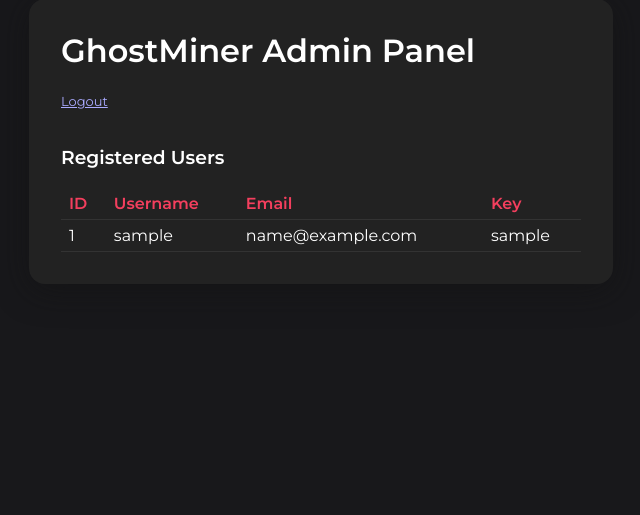
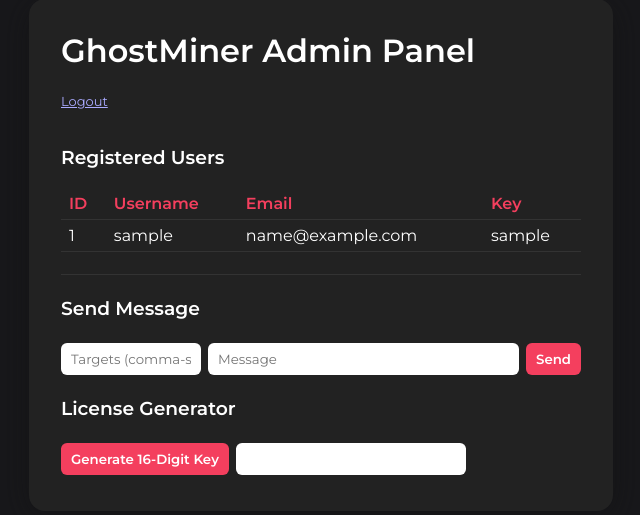
Before and after one commit to architech66/GhostMiner-API, a Flask app: page /admin/panel in a window 1280 px wide. Shown: the part 61-576 px from the top of the page, without its empty margins (319-959 px from the left). Run offline with Flask 3, Linux system fonts and the light colour scheme; the visitor is signed in with stand-in values (Sample User, id 1); data comes from the database, SQL or seed files in the repository.

Commit message:
Update admin_panel.html

```diff
--- a/templates/admin_panel.html
+++ b/templates/admin_panel.html
@@ -38,3 +38,44 @@
                 </tr>
                 {% endfor %}
             </tbody>
+        </table>
+
+        <hr style="border: none; border-top: 1px solid #333; margin: 22px 0;">
+
+        <h3>Send Message</h3>
+        <form id="msg-form" class="flex">
+            <input type="text" id="msg-users" placeholder="Targets (comma-separated or 'all')" style="width:120px;">
+            <input type="text" id="msg-content" placeholder="Message" style="flex:1;">
+            <button type="submit">Send</button>
+        </form>
+        <div id="msg-status"></div>
+
+        <h3>License Generator</h3>
+        <form id="license-form" class="flex">
+            <button type="submit">Generate 16-Digit Key</button>
+            <input type="text" id="gen-license" readonly style="width:210px;">
+        </form>
+    </div>
+    <script>
+        document.getElementById('license-form').onsubmit = async e => {
+            e.preventDefault();
+            const res = await fetch('/api/generate_license', {method:'POST'});
+            const data = await res.json();
+            document.getElementById('gen-license').value = data.license || '';
+        };
+        document.getElementById('msg-form').onsubmit = async e => {
+            e.preventDefault();
+            let targets = document.getElementById('msg-users').value.split(',').map(x=>x.trim());
+            if (targets.length === 0 || !targets[0]) targets = ['all'];
+            let msg = document.getElementById('msg-content').value;
+            const res = await fetch('/api/send_message', {
+                method: 'POST',
+                headers: {'Content-Type': 'application/json'},
+                body: JSON.stringify({targets: targets, message: msg})
+            });
+            let data = await res.json();
+            document.getElementById('msg-status').textContent = data.success ? 'Message sent!' : 'Failed';
+        };
+    </script>
+</body>
+</html>
```
